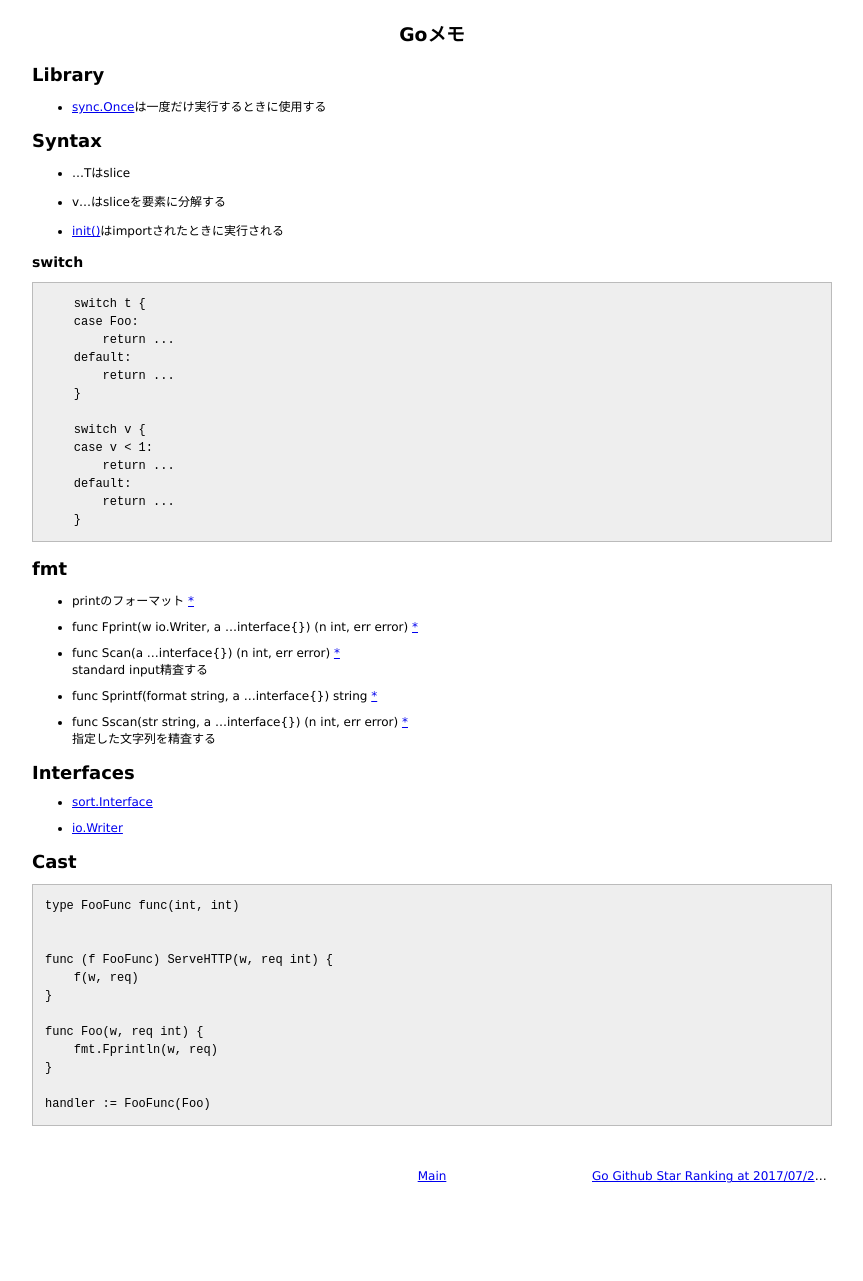
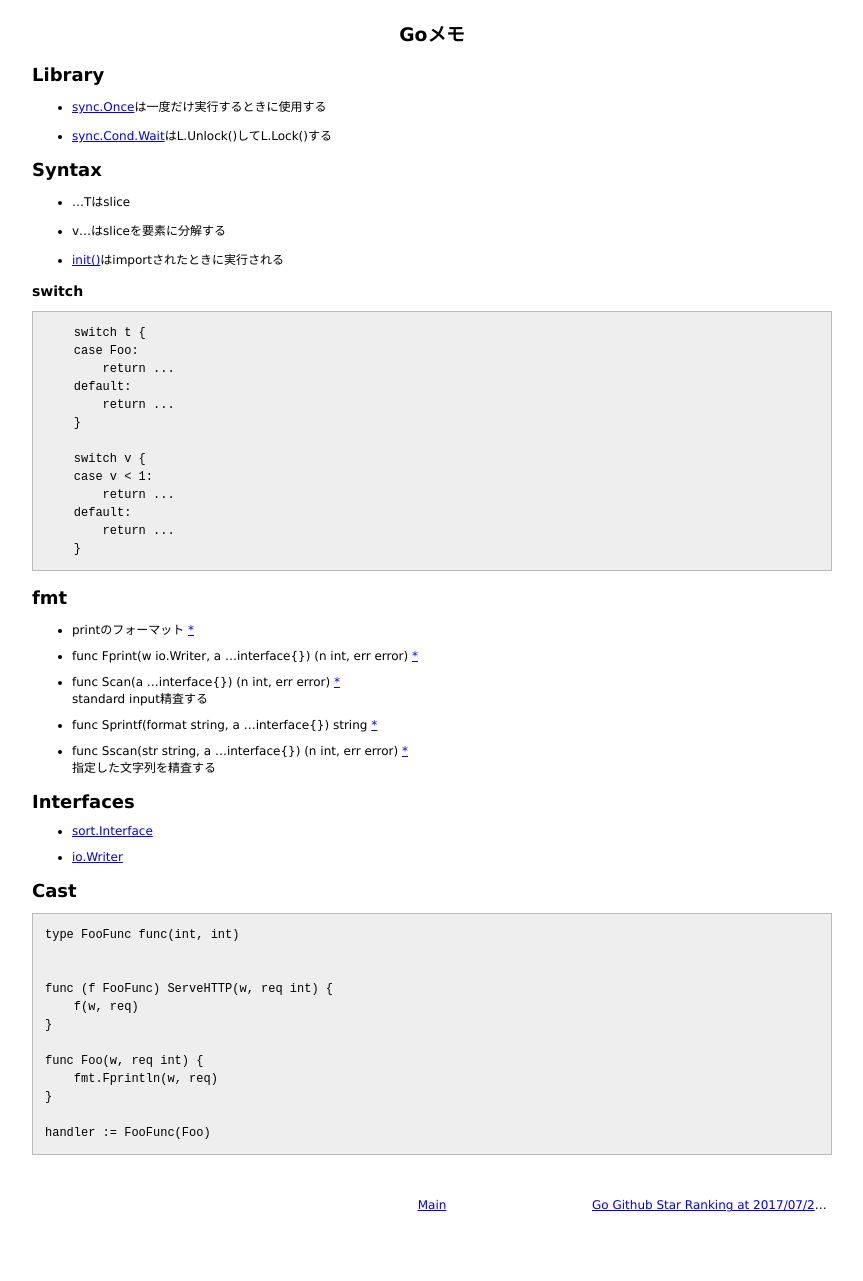
Before and after one commit to 38elements/38elements.github.com, a Jekyll site: the page built from _posts/2017-08-12-go.md, in a window 1280 px wide. Shown: the whole page, without its empty margins (208-1071 px from the left). Built offline with Jekyll 4.4.1, drawn with Linux system fonts in a browser that asks for light colours; before the commit the page ends 1252 px from its top, so only the background shows below that.

Commit message:
Update 2017-08-12-go.md

```diff
--- a/_posts/2017-08-12-go.md
+++ b/_posts/2017-08-12-go.md
@@ -6,6 +6,8 @@ title: Goメモ
 ## Library
 
 * [sync.Once](https://golang.org/pkg/sync/#Once)は一度だけ実行するときに使用する
+
+* [sync.Cond.Wait](https://golang.org/pkg/sync/#Cond.Wait)はL.Unlock()してL.Lock()する
 
 ## Syntax
 
```
